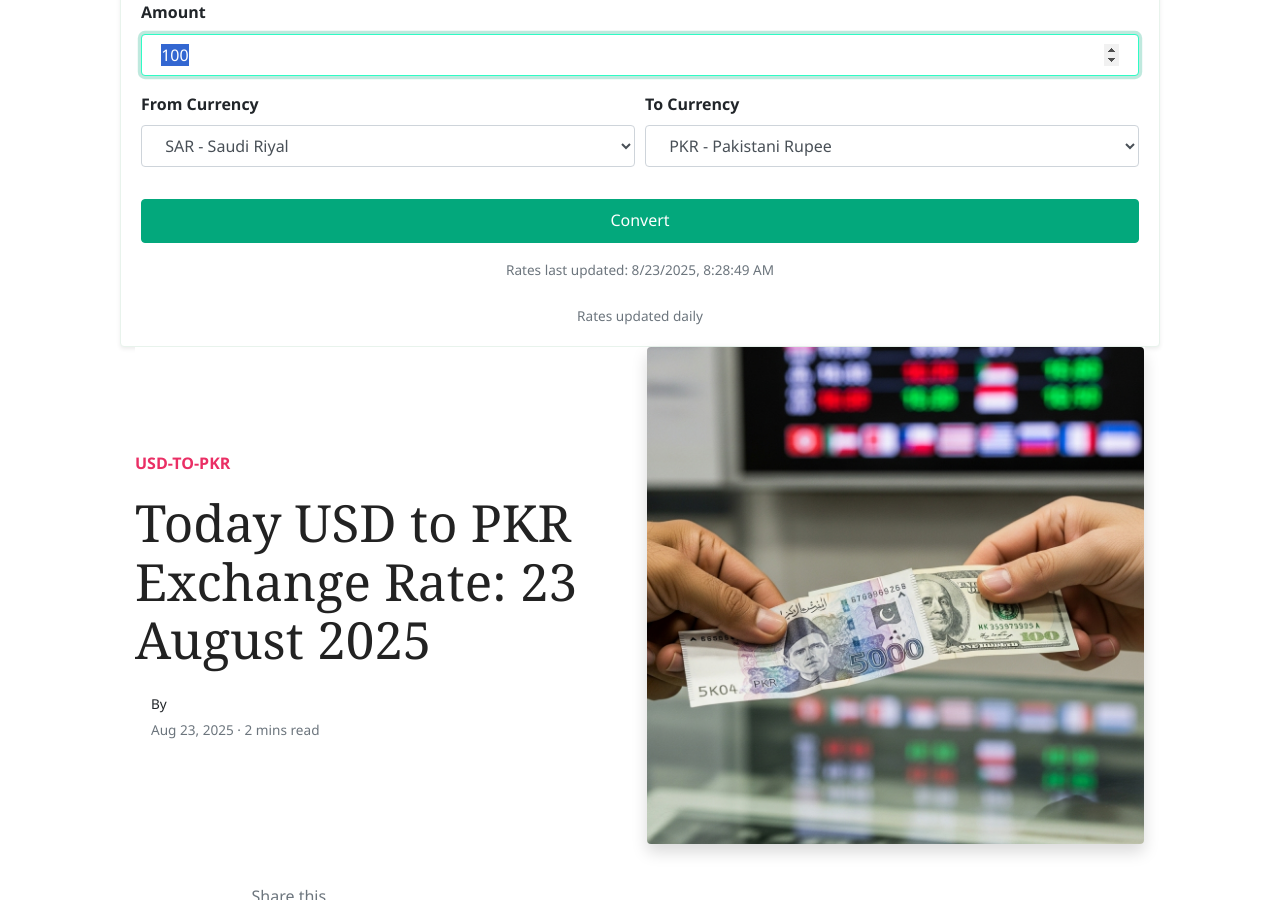
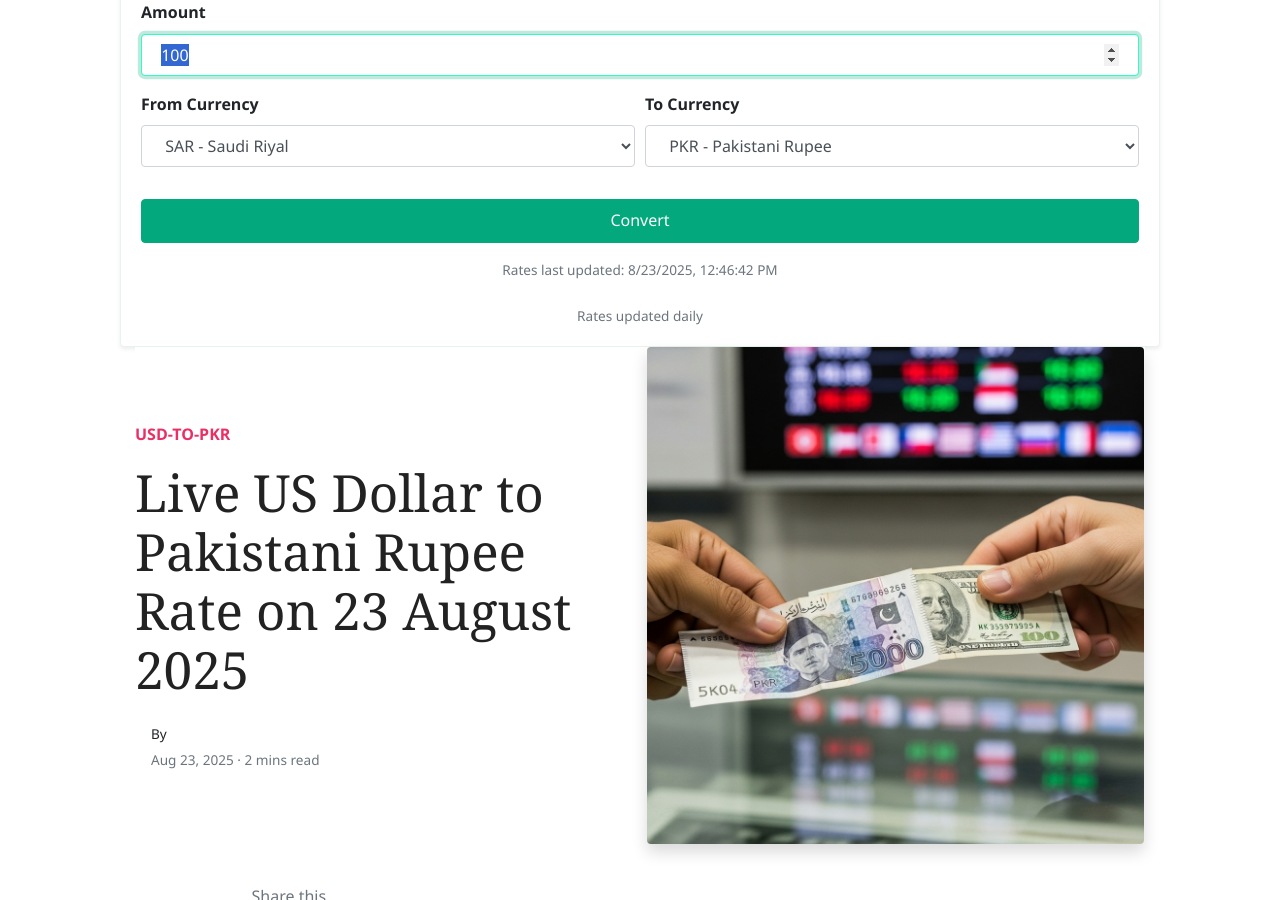
Before and after one commit to mlcom/mlcom.github.io, a Jekyll site: the page built from _posts/2025-08-23-today-us-dollar-to-pkr-exchange-rate-august-2025-prices-updated-usd-to-pkr.md, in a window 1280 px wide and 900 px high, scrolled down 242 px. Built offline with Jekyll 4.4.1, drawn with Linux system fonts in a browser that asks for light colours; nearby versions of some CDN libraries; comment, search, counter and statistics services are not loaded.

Commit message:
Automated: Update currency rates and generate daily posts

```diff
--- a/_data/rates.yml
+++ b/_data/rates.yml
@@ -1,4 +1,4 @@
-last_updated_utc: '2025-08-23T08:28:49.956368+00:00'
+last_updated_utc: '2025-08-23T12:46:42.678567+00:00'
 rates:
   AED: 3.6725
   AFN: 68.7578
--- a/_posts/2025-08-23-today-us-dollar-to-pkr-exchange-rate-august-2025-prices-updated-usd-to-pkr.md
+++ b/_posts/2025-08-23-today-us-dollar-to-pkr-exchange-rate-august-2025-prices-updated-usd-to-pkr.md
@@ -1,6 +1,6 @@
 ---
 layout: post
-title:  'Today USD to PKR Exchange Rate: 23 August 2025'
+title:  'Live US Dollar to Pakistani Rupee Rate on 23 August 2025'
 author: jane
 categories: [ usd-to-pkr ]
 image: assets/images/usd-to-pkr-rate-today.jpg
```
Also changed, not shown: _posts/2025-08-23-today-uae-dirham-to-pkr-exchange-rate-august-2025-prices-updated-aed-to-pkr.md (+1 -1 lines).
